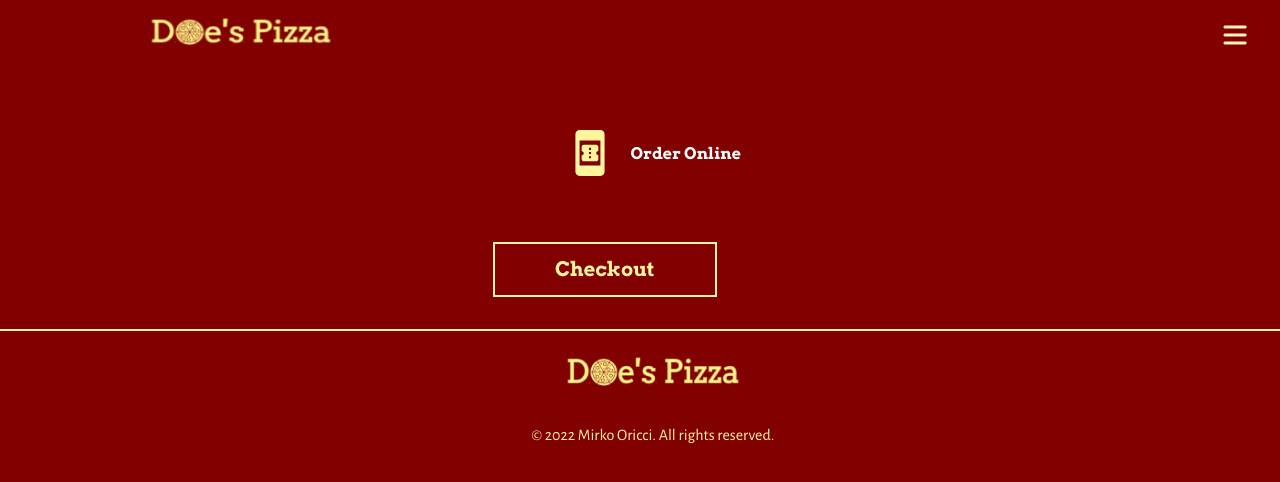
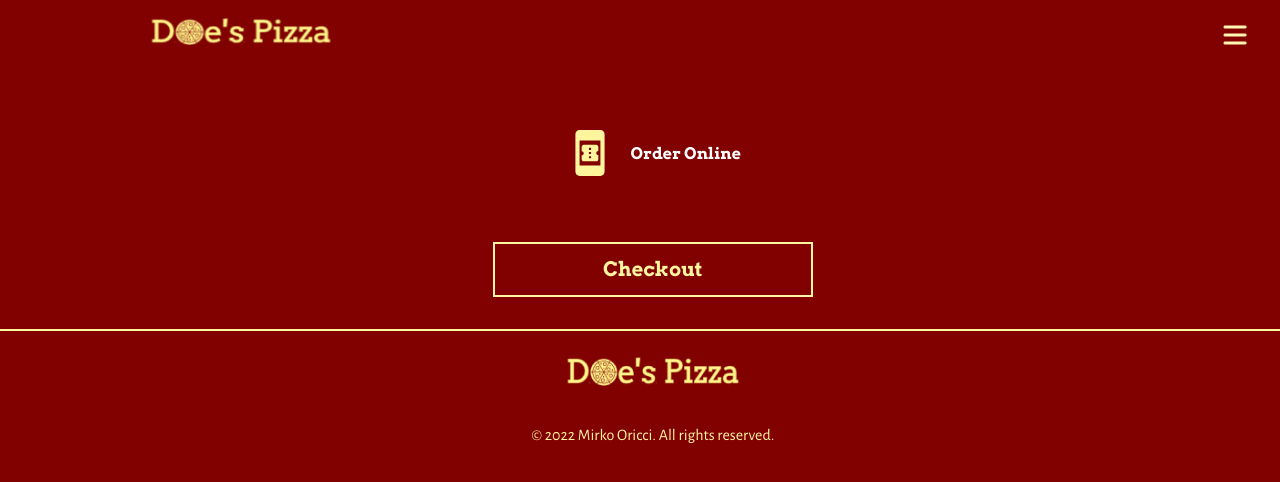
Before and after one commit to Techoplite/Doe-s-Pizza, a Next.js app: page /online-order in a window 1280 px wide. Shown: the top 482 px of the page. Built offline with nearby package versions, Linux system fonts and the light colour scheme; a web font is replaced by a local one.

Commit message:
Fix checkout button width

```diff
--- a/pages/components/DefaultBtn.tsx
+++ b/pages/components/DefaultBtn.tsx
@@ -4,6 +4,10 @@ import styles from "../../styles/DefaultBtn.module.scss";
 
 export default function DefaultBtn(props) {
   return (
-    <button className={styles['btn']} onClick={props.handler}>{props.label}</button>
+    <button
+      className={styles['btn']}
+      onClick={props.handler}
+      style={props.maxWidth && { maxWidth: props.maxWidth }}
+    >{props.label}</button>
   )
 }
--- a/pages/online-order/index.tsx
+++ b/pages/online-order/index.tsx
@@ -40,7 +40,7 @@ export default function OnlineOrder() {
         </div>
         <Link href="/checkout" passHref >
           <div className={styles['btn']}>
-            <DefaultBtn label="Checkout" />
+            <DefaultBtn label="Checkout" maxWidth='none'/>
           </div>
         </Link>
         <div className={styles['footer-wrapper']}>
--- a/styles/DefaultBtn.module.scss
+++ b/styles/DefaultBtn.module.scss
@@ -15,6 +15,7 @@
     align-items: center;
     justify-content: center;
     z-index: 1;
+    margin: auto;
     margin-top: 2rem;
     &:hover {
         background-color: $transparent-yellow;
```
